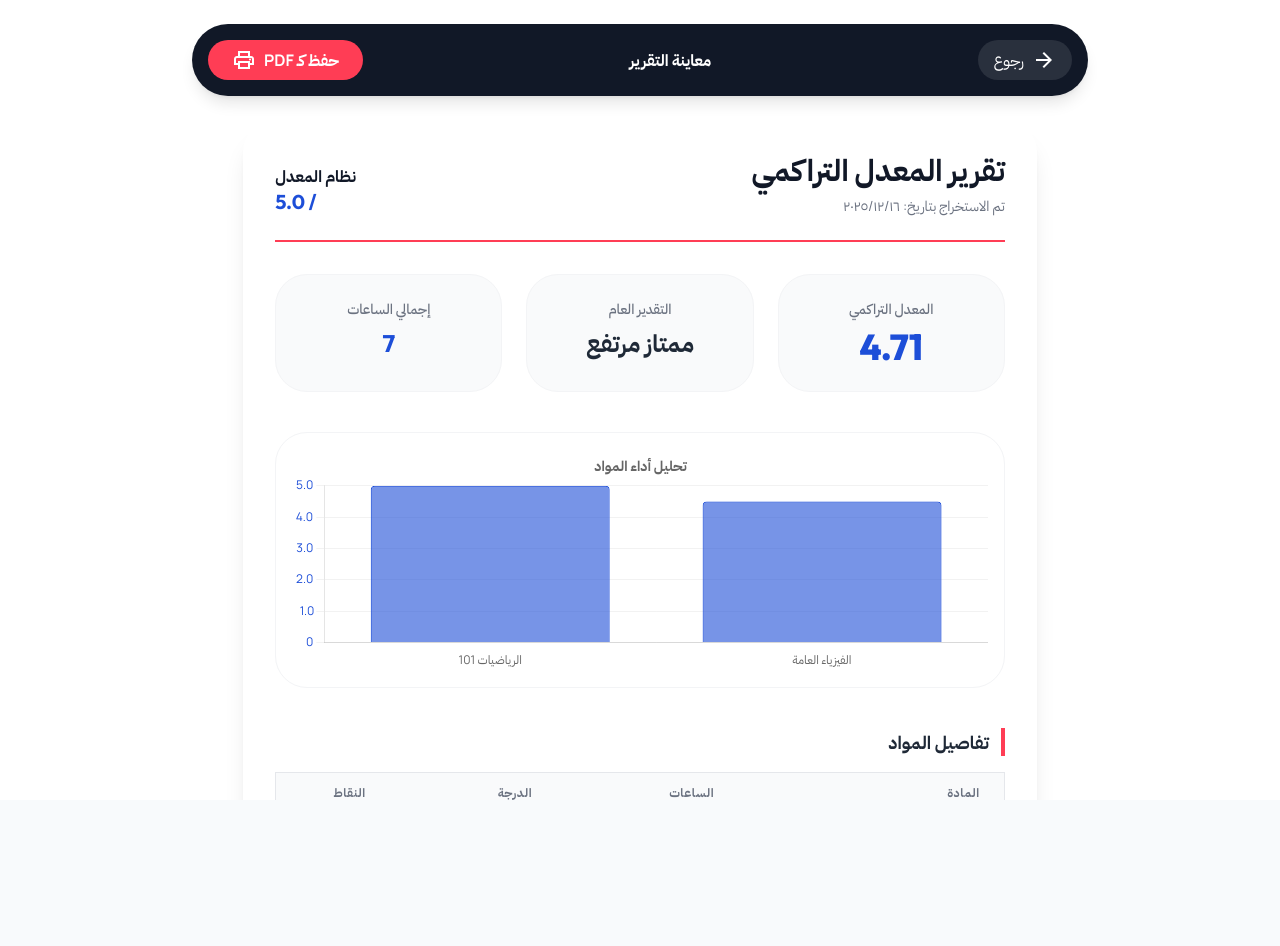
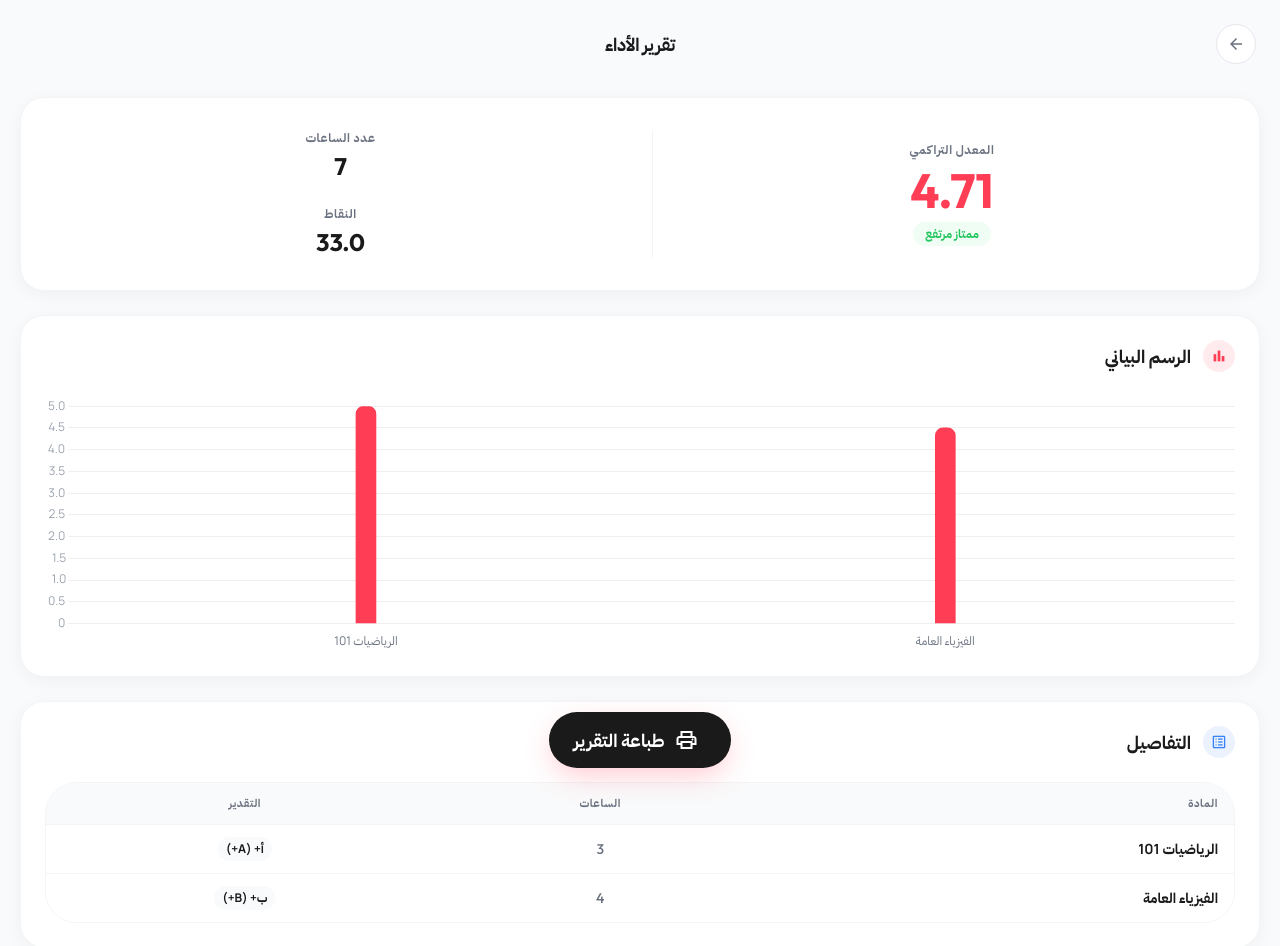
Before and after one commit to fahadturjmi/GPA-Calculator, a React (Vite) app: page / in a window 1280 px wide. Both pictures are taken after a click on the button "analytics". Shown: the top 946 px of the page. Before the commit the page ends 800 px from the top, so only its background shows below. Built offline with nearby package versions, Linux system fonts and the light colour scheme.

Commit message:
feat: Enhance UI and visual appeal
Refactor CourseItem and GPACard components to improve styling and user experience. Update the header font size and add a copyright notice. Modify chart styling in ReportView for better aesthetics.

```diff
--- a/components/CourseItem.tsx
+++ b/components/CourseItem.tsx
@@ -10,48 +10,66 @@ interface CourseItemProps {
 
 export const CourseItem: React.FC<CourseItemProps> = ({ course, onUpdate, onRemove }) => {
   return (
-    <div className="group relative flex flex-col gap-4 rounded-3xl bg-white dark:bg-surface-dark p-5 shadow-soft border border-gray-100 dark:border-gray-800 transition-all hover:border-gray-200 dark:hover:border-gray-700">
-      {/* Top Row: Name and Close */}
-      <div className="flex items-center justify-between gap-3">
-        <div className="flex-1">
-          <label className="text-[11px] font-medium text-text-secondary dark:text-gray-500 mb-1 block">
+    <div className="group relative overflow-hidden rounded-2xl border border-gray-200 bg-white transition-all duration-300 hover:border-primary/30 hover:shadow-lg dark:border-gray-700 dark:bg-surface-dark">
+
+      {/* Decorative Side Strip */}
+      <div className="absolute right-0 top-0 h-full w-1.5 bg-gray-100 transition-colors duration-300 group-hover:bg-primary dark:bg-gray-800"></div>
+
+      <div className="flex flex-col gap-4 p-5 pr-6"> {/* Added padding-right to account for strip */}
+
+        {/* Top Section: Name Input & Delete Button */}
+        <div className="flex items-start gap-4">
+          <div className="relative flex-1">
+            <label className="mb-1.5 flex items-center gap-1.5 text-[11px] font-bold uppercase tracking-wider text-gray-400">
+              <span className="material-symbols-outlined text-[14px]">edit_note</span>
               اسم المادة
             </label>
+            <div className="relative overflow-hidden rounded-xl bg-gray-50 transition-colors focus-within:bg-blue-50/50 focus-within:ring-1 focus-within:ring-blue-200 dark:bg-black/20 dark:focus-within:bg-white/5 dark:focus-within:ring-white/10">
               <input
-            className="w-full bg-transparent p-0 text-lg font-bold text-text-main dark:text-white placeholder-gray-300 dark:placeholder-gray-600 focus:outline-none focus:ring-0 border-none"
-            placeholder="اكتب اسم المادة..."
+                className="w-full bg-transparent px-4 py-3 text-base font-bold text-text-main placeholder-gray-300 focus:outline-none dark:text-white dark:placeholder-gray-600"
+                placeholder="مثال: رياضيات 101"
                 type="text"
                 value={course.name}
                 onChange={(e) => onUpdate(course.id, 'name', e.target.value)}
               />
             </div>
+          </div>
+
           <button
             onClick={() => onRemove(course.id)}
-          className="flex size-9 shrink-0 items-center justify-center rounded-full text-gray-300 hover:bg-red-50 hover:text-red-500 dark:hover:bg-red-900/20 transition-colors no-print"
+            className="mt-6 flex size-10 shrink-0 items-center justify-center rounded-xl bg-red-50 text-red-400 transition-colors hover:bg-red-500 hover:text-white dark:bg-red-500/10 dark:text-red-400 dark:hover:bg-red-500 dark:hover:text-white no-print"
+            title="حذف المادة"
           >
-          <span className="material-symbols-outlined text-[20px]">close</span>
+            <span className="material-symbols-outlined text-[20px]">delete</span>
           </button>
         </div>
 
-      {/* Bottom Row: Grade and Hours */}
-      <div className="flex items-center gap-3">
-        {/* Grade Selector */}
-        <div className="relative flex-1 rounded-2xl bg-gray-50 dark:bg-black/20 px-4 py-3 transition-colors group-focus-within:bg-primary-light/30 dark:group-focus-within:bg-primary/5">
-          <label className="block text-[10px] font-bold text-text-secondary/70 mb-0.5">
-            الدرجة
+        {/* Bottom Section: Inputs Grid */}
+        <div className="grid grid-cols-5 gap-3">
+
+          {/* Grade Selector (Takes 3 columns) */}
+          <div className="col-span-3">
+            <label className="mb-1.5 flex items-center gap-1.5 text-[11px] font-bold uppercase tracking-wider text-gray-400">
+              <span className="material-symbols-outlined text-[14px]">stars</span>
+              التقدير
             </label>
-          <div className="flex items-center justify-between">
-            <span className={`font-bold text-lg ${course.gradeLabel ? 'text-text-main dark:text-white' : 'text-gray-300'}`}>
-              {course.gradeLabel || 'اختر'}
+            <div className="relative h-12 rounded-xl bg-gray-50 transition-all focus-within:bg-primary-light/20 focus-within:ring-1 focus-within:ring-primary/30 hover:bg-gray-100 dark:bg-black/20 dark:hover:bg-black/30 dark:focus-within:bg-primary/10">
+              <div className="pointer-events-none absolute inset-0 flex items-center justify-between px-3">
+                <span className={`font-bold ${course.gradeLabel ? 'text-text-main dark:text-white' : 'text-gray-400'}`}>
+                   {course.gradeLabel ? (
+                      <span className="dir-ltr inline-block">{course.gradeLabel}</span>
+                   ) : (
+                      'اختر'
+                   )}
                 </span>
-            <span className="material-symbols-outlined text-sm text-gray-400">expand_more</span>
+                <span className="material-symbols-outlined text-gray-400">expand_more</span>
               </div>
               <select
-            className="absolute inset-0 opacity-0 cursor-pointer w-full h-full"
+                className="absolute inset-0 h-full w-full cursor-pointer opacity-0"
                 value={course.gradeLabel}
                 onChange={(e) => onUpdate(course.id, 'gradeLabel', e.target.value)}
               >
-            <option disabled value="">اختر</option>
+                <option disabled value="">اختر الدرجة</option>
                 {GRADE_OPTIONS.map((opt) => (
                   <option key={opt.label} value={opt.label}>
                     {opt.label}
@@ -59,20 +77,23 @@ export const CourseItem: React.FC<CourseItemProps> = ({ course, onUpdate, onRemo
                 ))}
               </select>
             </div>
+          </div>
 
-        {/* Hours Selector */}
-        <div className="relative w-28 rounded-2xl bg-gray-50 dark:bg-black/20 px-4 py-3 transition-colors group-focus-within:bg-primary-light/30 dark:group-focus-within:bg-primary/5">
-          <label className="block text-[10px] font-bold text-text-secondary/70 mb-0.5">
+          {/* Credits Selector (Takes 2 columns) */}
+          <div className="col-span-2">
+            <label className="mb-1.5 flex items-center gap-1.5 text-[11px] font-bold uppercase tracking-wider text-gray-400">
+              <span className="material-symbols-outlined text-[14px]">schedule</span>
               الساعات
             </label>
-          <div className="flex items-center justify-between">
-            <span className="font-bold text-lg text-text-main dark:text-white">
+            <div className="relative h-12 rounded-xl bg-gray-50 transition-all focus-within:bg-primary-light/20 focus-within:ring-1 focus-within:ring-primary/30 hover:bg-gray-100 dark:bg-black/20 dark:hover:bg-black/30 dark:focus-within:bg-primary/10">
+              <div className="pointer-events-none absolute inset-0 flex items-center justify-between px-3">
+                <span className="font-numbers text-lg font-bold text-text-main dark:text-white">
                   {course.credits}
                 </span>
-            <span className="material-symbols-outlined text-sm text-gray-400">expand_more</span>
+                <span className="material-symbols-outlined text-gray-400">unfold_more</span>
               </div>
               <select
-            className="absolute inset-0 opacity-0 cursor-pointer w-full h-full"
+                className="absolute inset-0 h-full w-full cursor-pointer opacity-0"
                 value={course.credits}
                 onChange={(e) => onUpdate(course.id, 'credits', Number(e.target.value))}
               >
@@ -84,6 +105,9 @@ export const CourseItem: React.FC<CourseItemProps> = ({ course, onUpdate, onRemo
               </select>
             </div>
           </div>
+
+        </div>
+      </div>
     </div>
   );
 };
--- a/components/GPACard.tsx
+++ b/components/GPACard.tsx
@@ -12,11 +12,11 @@ export const GPACard: React.FC<GPACardProps> = ({ result, scale, setScale }) =>
     <>
       <div className="relative w-full overflow-hidden rounded-3xl bg-white dark:bg-surface-dark border border-gray-100 dark:border-gray-800 p-8 text-center shadow-soft">
         <div className="relative flex flex-col items-center justify-center gap-3">
-          <p className="text-sm font-medium text-text-secondary dark:text-gray-400">
+          <p className="text-xl font-bold text-text-secondary dark:text-gray-400">
             المعدل التراكمي الحالي
           </p>
           <div className="flex items-baseline justify-center w-full">
-            <h1 className="font-numbers text-8xl font-bold tracking-tight text-blue-700 dark:text-blue-400">
+            <h1 className="font-numbers text-8xl font-bold tracking-tight text-black dark:text-white">
               {result.gpa.toFixed(2)}
             </h1>
           </div>
--- a/components/ReportView.tsx
+++ b/components/ReportView.tsx
@@ -12,7 +12,6 @@ import { Bar } from 'react-chartjs-2';
 import { Course, GPACalculationResult, GradeScale } from '../types';
 import { GRADE_OPTIONS } from '../constants';
 
-// Explicitly register the components we need to avoid "scale not registered" errors
 ChartJS.register(
   CategoryScale,
   LinearScale,
@@ -41,10 +40,11 @@ export const ReportView: React.FC<ReportViewProps> = ({ courses, result, scale,
             const gradeInfo = GRADE_OPTIONS.find(g => g.label === c.gradeLabel);
             return scale === '4.0' ? gradeInfo?.value4 || 0 : gradeInfo?.value5 || 0;
         }),
-        backgroundColor: 'rgba(29, 78, 216, 0.6)', // Blue-700 with opacity
-        borderColor: 'rgba(29, 78, 216, 1)', // Blue-700
-        borderWidth: 1,
-        borderRadius: 4,
+        backgroundColor: '#FF3D55', // Primary Color
+        borderColor: '#FF3D55',
+        borderWidth: 0,
+        borderRadius: 8,
+        barThickness: 20,
       },
     ],
   };
@@ -61,135 +61,153 @@ export const ReportView: React.FC<ReportViewProps> = ({ courses, result, scale,
         beginAtZero: true,
         max: scale === '4.0' ? 4 : 5,
         grid: {
-            color: 'rgba(0, 0, 0, 0.05)'
+            color: 'rgba(100, 100, 100, 0.1)',
+            borderDash: [5, 5]
         },
         ticks: {
             font: chartFont,
-            color: '#1d4ed8' // Blue-700
-        }
+            color: '#9CA3AF'
+        },
+        border: { display: false }
       },
       x: {
         grid: { display: false },
         ticks: {
-            font: chartFont
-        }
+            font: chartFont,
+            color: '#6B7280'
+        },
+        border: { display: false }
       }
     },
     plugins: {
         legend: { display: false },
-        title: {
-            display: true,
-            text: 'تحليل أداء المواد',
-            font: { ...chartFont, size: 14 }
-        },
         tooltip: {
+            backgroundColor: '#1A1A2E',
             titleFont: chartFont,
-            bodyFont: chartFont
+            bodyFont: chartFont,
+            padding: 12,
+            cornerRadius: 12,
+            displayColors: false
         }
     }
   };
 
   const handlePrint = () => {
-    // Timeout ensures UI updates (like hover states removing) happen before print dialog
     setTimeout(() => {
         window.print();
     }, 100);
   };
 
   return (
-    <div id="report-view-container" className="fixed inset-0 z-50 overflow-y-auto bg-white dark:bg-background-dark sm:p-6 print:absolute print:inset-0 print:overflow-visible">
-      {/* Print / Close Actions Toolbar (Hidden on Print) */}
-      <div className="no-print sticky top-0 z-10 mb-6 flex items-center justify-between rounded-2xl bg-gray-900 p-4 text-white shadow-lg mx-auto max-w-4xl">
+    <div id="report-view-container" className="min-h-screen w-full bg-background-light dark:bg-background-dark transition-colors duration-300 pb-24 animate-fade-in-up">
+
+      {/* Header - Matching App.tsx */}
+      <header className="flex items-center px-6 py-6 justify-between sticky top-0 z-20 bg-background-light/90 dark:bg-background-dark/90 backdrop-blur-md no-print border-b border-transparent dark:border-white/5">
         <button
             onClick={onClose}
-            className="flex items-center gap-2 rounded-lg bg-white/10 px-4 py-2 hover:bg-white/20 transition-colors"
+            className="flex size-10 shrink-0 items-center justify-center rounded-full border border-gray-200 dark:border-gray-700 bg-white dark:bg-surface-dark hover:bg-gray-50 transition-colors cursor-pointer text-gray-500 dark:text-gray-300"
         >
-             <span className="material-symbols-outlined">arrow_forward</span>
-             <span>رجوع</span>
+            <span className="material-symbols-outlined text-[20px] rotate-180">arrow_forward</span>
         </button>
-        <span className="font-bold">معاينة التقرير</span>
-        <button
-            onClick={handlePrint}
-            className="flex items-center gap-2 rounded-lg bg-primary px-6 py-2 font-bold hover:bg-red-600 transition-colors"
-        >
-             <span>حفظ كـ PDF</span>
-             <span className="material-symbols-outlined">print</span>
-        </button>
+        <h2 className="text-lg font-bold leading-tight tracking-[-0.015em] flex-1 text-center text-text-main dark:text-white">
+            تقرير الأداء
+        </h2>
+        <div className="size-10"></div> {/* Spacer to center title */}
+      </header>
+
+      <main className="flex flex-col gap-6 px-5 pt-2 print:p-0 print:block">
+
+        {/* Printable Header - Visible only in Print */}
+        <div className="hidden print:block mb-8 border-b-2 border-black pb-4">
+            <h1 className="text-3xl font-bold mb-2 text-black">تقرير المعدل التراكمي</h1>
+            <p className="text-sm text-gray-600">تاريخ: {new Date().toLocaleDateString('ar-EG')}</p>
         </div>
 
-      {/* The Report Paper */}
-      <div className="mx-auto min-h-[297mm] w-full max-w-[210mm] bg-white p-8 text-black shadow-none sm:shadow-xl dark:bg-white sm:rounded-xl print:w-full print:max-w-none print:shadow-none print:p-0 print:m-0">
-
-        {/* Report Header */}
-        <div className="mb-8 border-b-2 border-primary pb-6">
-            <div className="flex items-end justify-between">
+        {/* 1. Summary Card */}
+        <div className="relative w-full overflow-hidden rounded-3xl bg-white dark:bg-surface-dark border border-gray-100 dark:border-gray-800 p-8 text-center shadow-soft print:shadow-none print:border-black print:rounded-none">
+            <div className="grid grid-cols-2 gap-6">
+                <div className="flex flex-col items-center justify-center border-l border-gray-100 dark:border-gray-700 pl-6">
+                    <p className="text-xs font-bold text-text-secondary dark:text-gray-400 uppercase tracking-wider mb-2">المعدل التراكمي</p>
+                    <p className="font-numbers text-5xl font-bold text-primary dark:text-primary">{result.gpa.toFixed(2)}</p>
+                    <div className={`mt-2 inline-flex items-center rounded-full px-3 py-1 ${result.colorClass.startsWith('text-gray') ? 'bg-gray-100 dark:bg-gray-800' : result.colorClass.replace('text-', 'bg-').split(' ')[1] || 'bg-primary-light'}`}>
+                        <span className={`text-xs font-bold ${result.colorClass.split(' ')[0]}`}>{result.rating}</span>
+                    </div>
+                </div>
+                <div className="flex flex-col items-center justify-center gap-6">
                     <div>
-                    <h1 className="text-3xl font-extrabold text-gray-900">تقرير المعدل التراكمي</h1>
-                    <p className="mt-2 text-sm text-gray-500">تم الاستخراج بتاريخ: {new Date().toLocaleDateString('ar-EG')}</p>
+                        <p className="text-xs font-bold text-text-secondary dark:text-gray-400 uppercase tracking-wider mb-1">عدد الساعات</p>
+                        <p className="font-numbers text-2xl font-bold text-text-main dark:text-white">{result.totalCredits}</p>
                     </div>
-                <div className="text-left">
-                     <p className="font-bold text-gray-900">نظام المعدل</p>
-                     <p className="font-numbers text-blue-700 text-xl font-bold dir-ltr">/ {scale}</p>
+                    <div>
+                         <p className="text-xs font-bold text-text-secondary dark:text-gray-400 uppercase tracking-wider mb-1">النقاط</p>
+                         <p className="font-numbers text-2xl font-bold text-text-main dark:text-white">{result.totalPoints.toFixed(1)}</p>
+                    </div>
                 </div>
             </div>
         </div>
 
-        {/* Summary Cards */}
-        <div className="mb-10 grid grid-cols-3 gap-6">
-            <div className="rounded-xl bg-gray-50 p-6 border border-gray-100 text-center">
-                <p className="text-sm font-medium text-gray-500 mb-2">المعدل التراكمي</p>
-                <p className="font-numbers text-4xl font-extrabold text-blue-700">{result.gpa.toFixed(2)}</p>
+        {/* 2. Chart Card */}
+        <div className="rounded-3xl bg-white dark:bg-surface-dark border border-gray-100 dark:border-gray-800 p-6 shadow-soft print:shadow-none print:border-black print:rounded-none print:break-inside-avoid">
+            <div className="flex items-center gap-3 mb-6">
+                <div className="size-8 rounded-full bg-primary/10 flex items-center justify-center text-primary">
+                    <span className="material-symbols-outlined text-lg">bar_chart</span>
                 </div>
-            <div className="rounded-xl bg-gray-50 p-6 border border-gray-100 text-center">
-                <p className="text-sm font-medium text-gray-500 mb-2">التقدير العام</p>
-                <p className="text-2xl font-bold text-gray-800 mt-1">{result.rating}</p>
+                <h3 className="text-lg font-bold text-text-main dark:text-white">الرسم البياني</h3>
             </div>
-            <div className="rounded-xl bg-gray-50 p-6 border border-gray-100 text-center">
-                <p className="text-sm font-medium text-gray-500 mb-2">إجمالي الساعات</p>
-                <p className="font-numbers text-2xl font-bold text-blue-700 mt-1">{result.totalCredits}</p>
+            <div className="h-64 w-full">
+                <Bar data={chartData} options={chartOptions} />
             </div>
         </div>
 
-        {/* Chart Section */}
-        <div className="mb-10 h-64 w-full rounded-xl border border-gray-100 p-4">
-             <Bar data={chartData} options={chartOptions} />
+        {/* 3. Details Table Card */}
+        <div className="rounded-3xl bg-white dark:bg-surface-dark border border-gray-100 dark:border-gray-800 p-6 shadow-soft print:shadow-none print:border-black print:rounded-none">
+             <div className="flex items-center gap-3 mb-6">
+                <div className="size-8 rounded-full bg-blue-500/10 flex items-center justify-center text-blue-500">
+                    <span className="material-symbols-outlined text-lg">list_alt</span>
+                </div>
+                <h3 className="text-lg font-bold text-text-main dark:text-white">التفاصيل</h3>
             </div>
 
-        {/* Detailed Table */}
-        <div className="mb-8">
-            <h3 className="mb-4 text-lg font-bold text-gray-800 border-r-4 border-primary pr-3">تفاصيل المواد</h3>
-            <table className="w-full min-w-full divide-y divide-gray-200 border border-gray-200">
-                <thead className="bg-gray-50">
+            <div className="overflow-hidden rounded-xl border border-gray-100 dark:border-gray-700">
+                <table className="w-full min-w-full divide-y divide-gray-100 dark:divide-gray-700">
+                    <thead className="bg-gray-50 dark:bg-black/20">
                         <tr>
-                        <th scope="col" className="px-6 py-3 text-right text-xs font-bold text-gray-500 uppercase tracking-wider">المادة</th>
-                        <th scope="col" className="px-6 py-3 text-center text-xs font-bold text-gray-500 uppercase tracking-wider">الساعات</th>
-                        <th scope="col" className="px-6 py-3 text-center text-xs font-bold text-gray-500 uppercase tracking-wider">الدرجة</th>
-                        <th scope="col" className="px-6 py-3 text-center text-xs font-bold text-gray-500 uppercase tracking-wider">النقاط</th>
+                            <th scope="col" className="px-4 py-3 text-right text-[11px] font-bold text-gray-500 uppercase tracking-wider">المادة</th>
+                            <th scope="col" className="px-4 py-3 text-center text-[11px] font-bold text-gray-500 uppercase tracking-wider">الساعات</th>
+                            <th scope="col" className="px-4 py-3 text-center text-[11px] font-bold text-gray-500 uppercase tracking-wider">التقدير</th>
                         </tr>
                     </thead>
-                <tbody className="bg-white divide-y divide-gray-200">
-                    {courses.map((course) => {
-                         const gradeInfo = GRADE_OPTIONS.find(g => g.label === course.gradeLabel);
-                         const points = scale === '4.0' ? gradeInfo?.value4 : gradeInfo?.value5;
-                         return (
+                    <tbody className="bg-white dark:bg-surface-dark divide-y divide-gray-100 dark:divide-gray-700">
+                        {courses.map((course, index) => (
                             <tr key={course.id}>
-                                <td className="px-6 py-4 whitespace-nowrap text-sm font-medium text-gray-900">{course.name || '-'}</td>
-                                <td className="font-numbers px-6 py-4 whitespace-nowrap text-center text-sm text-blue-700 font-medium">{course.credits}</td>
-                                <td className="px-6 py-4 whitespace-nowrap text-center text-sm font-bold text-gray-900 dir-ltr">{course.gradeLabel}</td>
-                                <td className="font-numbers px-6 py-4 whitespace-nowrap text-center text-sm text-blue-700 font-medium">{points}</td>
+                                <td className="px-4 py-3 text-sm font-bold text-text-main dark:text-white">{course.name || '-'}</td>
+                                <td className="font-numbers px-4 py-3 text-center text-sm text-text-secondary dark:text-gray-400 font-medium">{course.credits}</td>
+                                <td className="px-4 py-3 text-center text-sm font-bold text-text-main dark:text-white dir-ltr">
+                                    <span className="inline-block bg-gray-50 dark:bg-gray-800 rounded px-2 py-1 text-xs">
+                                        {course.gradeLabel}
+                                    </span>
+                                </td>
                             </tr>
-                        );
-                    })}
+                        ))}
                     </tbody>
                 </table>
             </div>
+        </div>
+      </main>
 
-        {/* Footer */}
-        <div className="mt-auto border-t pt-6 text-center text-xs text-gray-400">
-            <p>تم إنشاء هذا التقرير بواسطة تطبيق حساب المعدل التراكمي</p>
-            <p className="mt-1 font-mono text-[10px]">GPA Calculator Pro &copy; {new Date().getFullYear()}</p>
+      {/* FAB - Print Button */}
+      <div className="fixed bottom-8 left-1/2 -translate-x-1/2 z-30 no-print w-full flex justify-center pointer-events-none">
+        <button
+            onClick={handlePrint}
+            className="pointer-events-auto group flex h-14 items-center gap-2.5 rounded-full bg-text-main dark:bg-white pl-6 pr-8 shadow-glow transition-transform active:scale-95 hover:scale-105"
+        >
+            <span className="material-symbols-outlined text-white dark:text-text-main text-[24px]">
+            print
+            </span>
+            <span className="font-bold text-white dark:text-text-main text-lg">طباعة التقرير</span>
+        </button>
       </div>
-      </div>
+
     </div>
   );
 };
```
Also changed, not shown: App.tsx (+7 -1 lines). Lines whose indentation alone changed are shown as unchanged.
